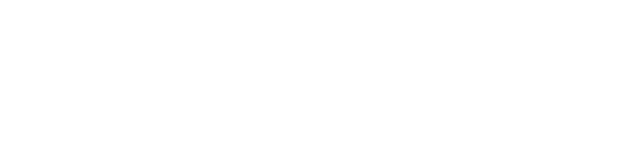
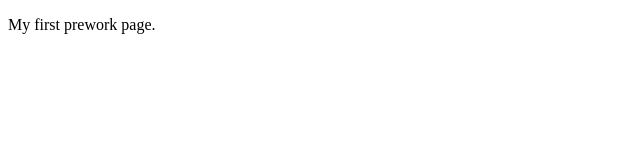
Before and after one commit to Dxvidpipet/proyectoDemoPrework, a plain HTML site: page index.html in a window 1280 px wide. Shown: the whole page, without its empty margins (0-640 px from the left). Drawn offline with Linux system fonts and the light colour scheme.

Commit message:
Second commit

```diff
--- a/index.html
+++ b/index.html
@@ -4,9 +4,11 @@
     <meta charset="UTF-8">
     <meta http-equiv="X-UA-Compatible" content="IE=edge">
     <meta name="viewport" content="width=device-width, initial-scale=1.0">
-    <title>Document</title>
+    <title>Hi developer world</title>
 </head>
 <body>
-
+    <p>
+        My first prework page.
+    </p>
 </body>
 </html>
```
